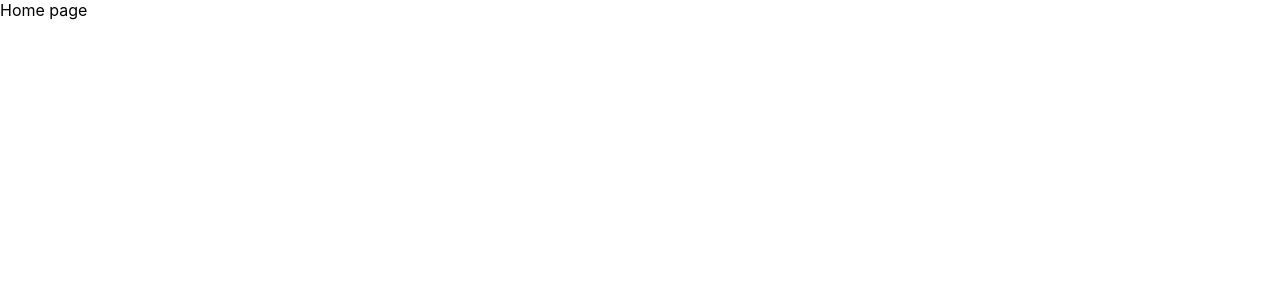
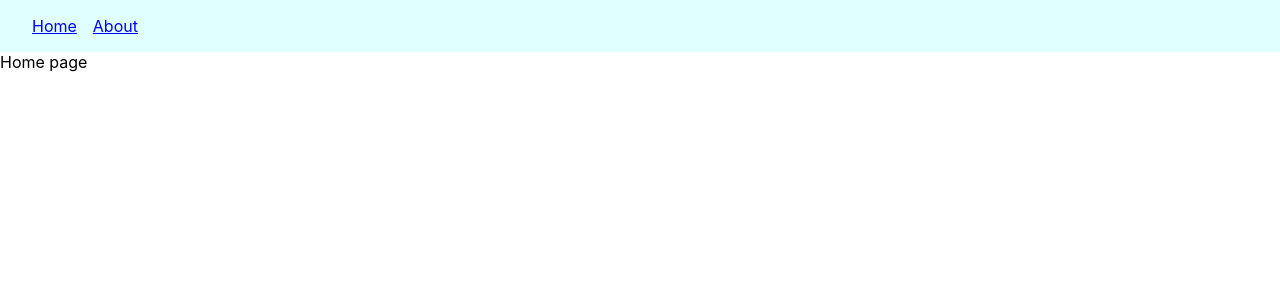
Before and after one commit to pradeep2165/react-router, a React (Create React App) app: page / in a window 1280 px wide. Shown: the top 300 px of the page. Built offline with nearby package versions, Linux system fonts and the light colour scheme.

Commit message:
link implemented

```diff
--- a/src/App.js
+++ b/src/App.js
@@ -2,13 +2,17 @@
 import { Route, Routes } from "react-router-dom";
 import Home from "./components/Home";
 import About from "./components/About";
+import Navbar from "./components/Navbar";
 
 function App() {
   return (
-    <Routes>
-      <Route path="/" element={<Home />}></Route>
-      <Route path="/about" element={<About />}></Route>
-    </Routes>
+    <>
+      <Navbar />
+      <Routes>
+        <Route path="/" element={<Home />}></Route>
+        <Route path="/about" element={<About />}></Route>
+      </Routes>
+    </>
   );
 }
 
--- /dev/null
+++ b/src/components/Navbar.js
@@ -0,0 +1,13 @@
+import React from "react";
+import { Link } from "react-router-dom";
+
+function Navbar() {
+  return (
+    <nav>
+      <Link to="/">Home</Link>
+      <Link to="/about">About</Link>
+    </nav>
+  );
+}
+
+export default Navbar;
--- a/src/index.css
+++ b/src/index.css
@@ -11,3 +11,13 @@
   font-family: source-code-pro, Menlo, Monaco, Consolas, 'Courier New',
     monospace;
 }
+
+nav{
+  background-color: lightcyan;
+  padding: 16px 32px;
+
+}
+
+nav a{
+  margin-right: 16px;
+}
```
